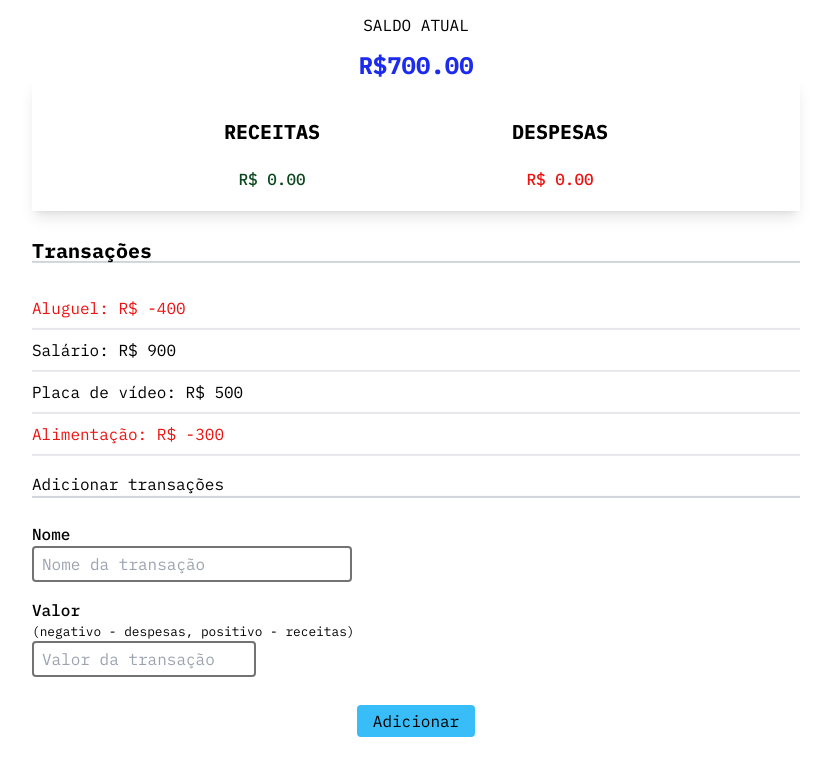
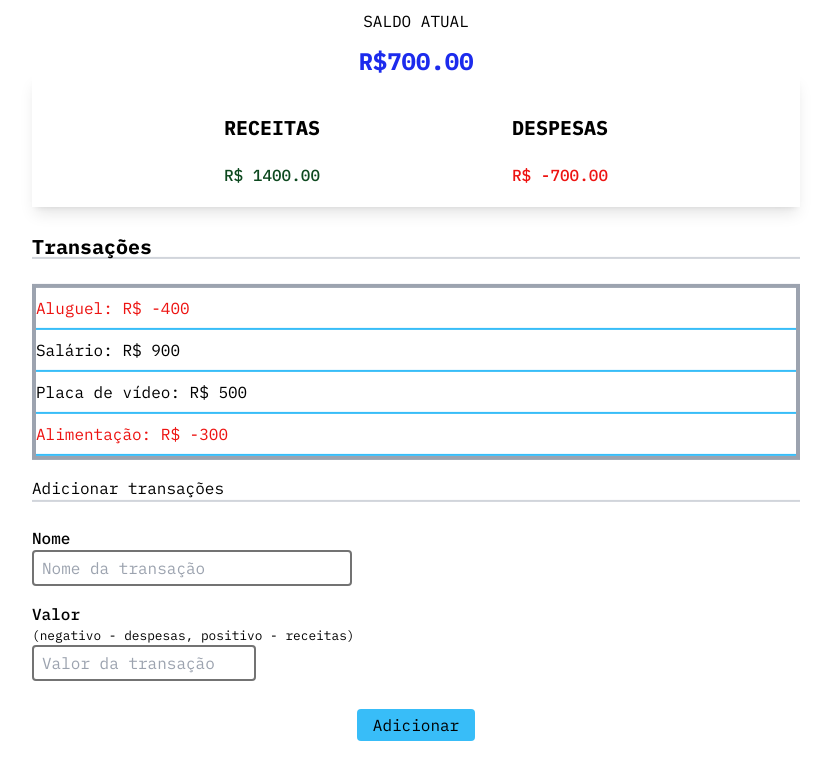
Before and after one commit to ezequielFaustino/income-expenses, a website: page index.html in a window 1280 px wide. Shown: the part 58-819 px from the top of the page, without its empty margins (224-1055 px from the left). Drawn offline with Linux system fonts and the light colour scheme.

Commit message:
adicionado receitas e despesas a aplicação

```diff
--- a/index.html
+++ b/index.html
@@ -37,7 +37,7 @@
 
     <h3 class="transactions-title border-b-2 border-gray-300">Transações</h3>
 
-    <ul data-js="transactions-list">
+    <ul class="border-4 border-gray-400" data-js="transactions-list">
 
     </ul>
 
--- a/public/app.js
+++ b/public/app.js
@@ -21,7 +21,7 @@ const addTransactionIntoDom = (transaction) => {
   const amountWithoutOperator = Math.abs(transaction.amount)
   li.classList.add(CSSClass)
   li.classList.add('border-b-2')
-  li.classList.add('border-stone-400')
+  li.classList.add('border-sky-400')
 
   li.innerHTML = `${transaction.name}: R$ ${operator}${amountWithoutOperator}`
 
@@ -33,7 +33,6 @@ const addTransactionIntoDom = (transaction) => {
 
   const total = sumBalanceValues()
   balance.innerText = `R$${total}.00`
-
 }
 
 const getBalanceValues = () => {
@@ -48,10 +47,24 @@ const sumBalanceValues = () => {
  return sum
 }
 
+const incomesAndExpenses = () => {
+  const getAmount = getBalanceValues()
+
+  const incomes = getAmount.filter((amount) => amount > 0)
+    .reduce((accumulator, amount) => accumulator + amount, 0)
+
+  const expenses = getAmount.filter((amount) => amount < 0)
+    .reduce((accumulator, amount) => accumulator + amount, 0)
+
+  moneyPlus.innerText = `R$ ${incomes}.00`
+  moneyMinus.innerText = `R$ ${expenses}.00`
+
+}
+
 
 const init = () => {
   transactionsList.forEach(addTransactionIntoDom)
-  sumBalanceValues()
+  incomesAndExpenses()
 }
 
 const clickEvent = (e) => {
```
Also changed, not shown: public/style.css.
